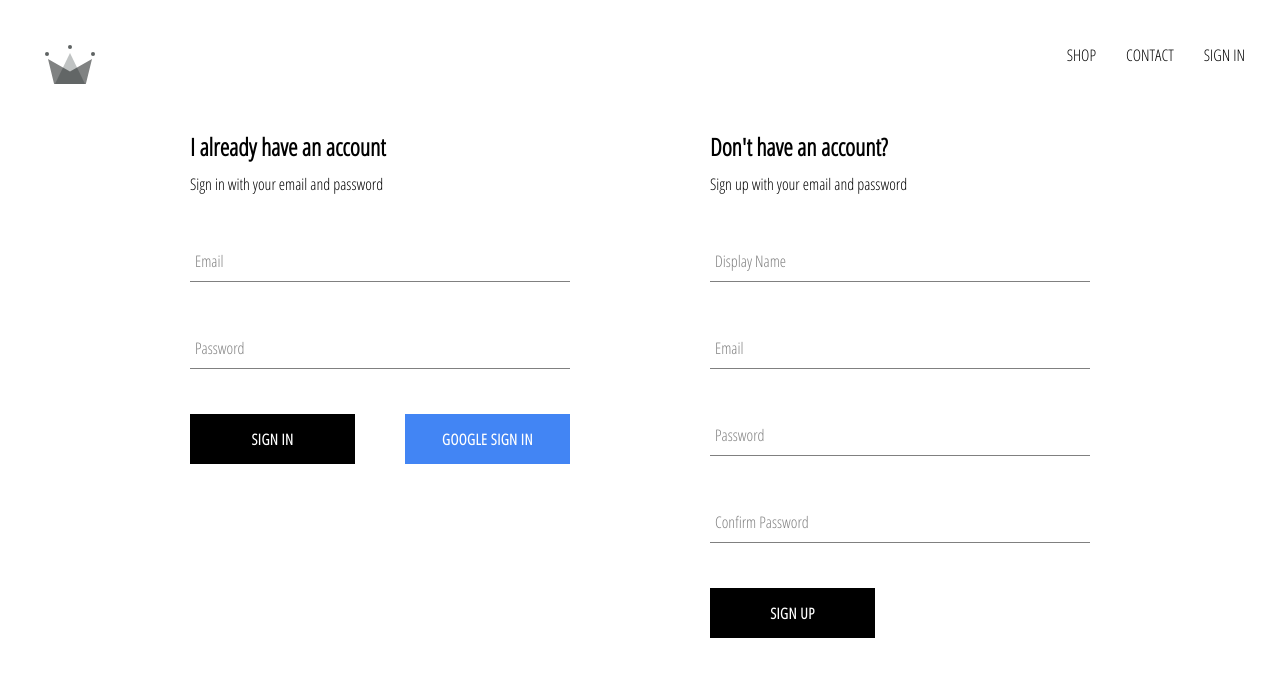
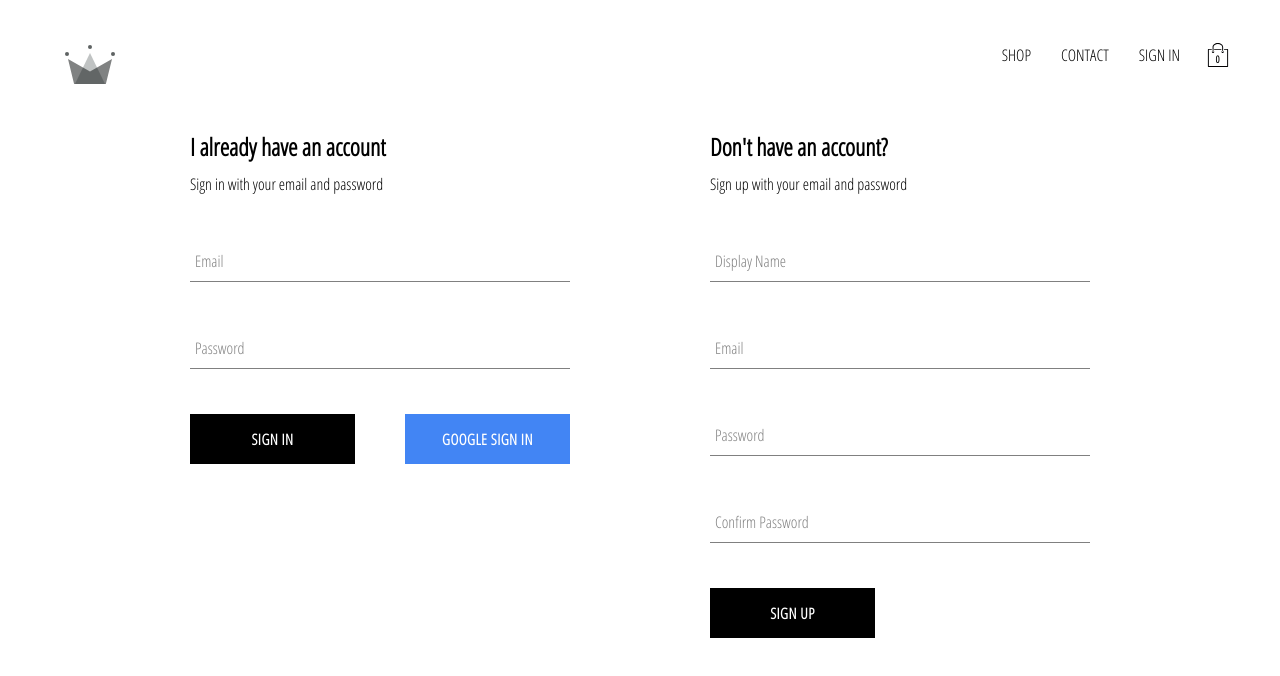
Before and after one commit to vincentayorinde/lit-clothing, a React (Create React App) app: page /auth in a window 1280 px wide. Shown: the top 676 px of the page. Built offline with nearby package versions, Linux system fonts and the light colour scheme; no server answers.

Commit message:
add addToCart feature

```diff
--- /dev/null
+++ b/src/components/cart-dropdown/cart-dropdown.component.jsx
@@ -0,0 +1,22 @@
+import React from 'react'
+import Button from '../button/button.component'
+import { useContext } from 'react'
+import { CartContext } from '../../contexts/cart.context'
+import { CartItem } from '../cart-item/cart-item.component'
+
+import './cart-dropdown.styles.scss'
+const CartDropdown = () => {
+	const {cartItems} = useContext(CartContext)
+	return (
+		<div className='cart-dropdown-container'>
+			<div className='cart-items'>
+				{cartItems.map((item) => (
+					<CartItem key={item.id} cartItem={item} />
+				))}
+			</div>
+			<Button>GO TO CHECKOUT</Button>
+		</div>
+	)
+}
+
+export default CartDropdown
--- /dev/null
+++ b/src/components/cart-dropdown/cart-dropdown.styles.scss
@@ -0,0 +1,29 @@
+.cart-dropdown-container {
+  position: absolute;
+  width: 240px;
+  height: 340px;
+  display: flex;
+  flex-direction: column;
+  padding: 20px;
+  border: 1px solid black;
+  background-color: white;
+  top: 90px;
+  right: 40px;
+  z-index: 5;
+
+  .empty-message {
+    font-size: 18px;
+    margin: 50px auto;
+  }
+
+  .cart-items {
+    height: 240px;
+    display: flex;
+    flex-direction: column;
+    overflow: scroll;
+  }
+
+  button {
+    margin-top: auto;
+  }
+}
--- /dev/null
+++ b/src/components/cart-icon/cart-icon.component.jsx
@@ -0,0 +1,20 @@
+import React, { useContext, useEffect } from 'react'
+import { ReactComponent as ShoppingIcon } from '../../assets/shopping-bag.svg'
+import { CartContext } from '../../contexts/cart.context'
+import './cart-icon.styles.scss'
+
+const CartIcon = () => {
+    const {isCartOpen, setIsCartOpen, quantity} = useContext(CartContext)
+
+    const toggleCartDropDown = () => setIsCartOpen(!isCartOpen)
+
+
+	return (
+		<div className='cart-icon-container' onClick={toggleCartDropDown}>
+			<ShoppingIcon className='shopping-icon' />
+			<span className='item-count'>{quantity}</span>
+		</div>
+	)
+}
+
+export default CartIcon
--- /dev/null
+++ b/src/components/cart-icon/cart-icon.styles.scss
@@ -0,0 +1,21 @@
+.cart-icon-container {
+  width: 45px;
+  height: 45px;
+  position: relative;
+  display: flex;
+  align-items: center;
+  justify-content: center;
+  cursor: pointer;
+
+  .shopping-icon {
+    width: 24px;
+    height: 24px;
+  }
+
+  .item-count {
+    position: absolute;
+    font-size: 10px;
+    font-weight: bold;
+    bottom: 12px;
+  }
+}
--- /dev/null
+++ b/src/components/cart-item/cart-item.component.jsx
@@ -0,0 +1,16 @@
+import React from 'react'
+import './cart-item.styles.scss'
+export const CartItem = ({ cartItem }) => {
+	const { name, quantity, imageUrl, price } = cartItem
+	return (
+		<div className='cart-item-container'>
+			<img src={imageUrl} alt={`${name}`} />
+			<div className='item-details'>
+				<h2 className='name'>{name}</h2>
+				<span className='price'>
+					{quantity} x ${price}
+				</span>
+			</div>
+		</div>
+	)
+}
--- /dev/null
+++ b/src/components/cart-item/cart-item.styles.scss
@@ -0,0 +1,23 @@
+.cart-item-container {
+    width: 100%;
+    display: flex;
+    height: 80px;
+    margin-bottom: 15px;
+
+    img {
+      width: 30%;
+    }
+
+    .item-details {
+      width: 70%;
+      display: flex;
+      flex-direction: column;
+      align-items: flex-start;
+      justify-content: center;
+      padding: 10px 20px;
+
+      .name {
+        font-size: 16px;
+      }
+    }
+  }
--- a/src/components/product-card/product-card.component.jsx
+++ b/src/components/product-card/product-card.component.jsx
@@ -1,8 +1,15 @@
 import React from 'react'
 import Button from '../button/button.component'
+import { useContext } from 'react'
 import './product-card.styles.scss'
+
+import { CartContext } from '../../contexts/cart.context'
+
 const ProductCard = ({ product }) => {
 	const { name, price, imageUrl } = product
+	const {addItemToCart} = useContext(CartContext)
+
+	const addProductToCart = () => addItemToCart(product)
 	return (
 		<div className='product-card-container'>
 			<img src={imageUrl} alt={`${name}`} />
@@ -10,7 +17,7 @@ const ProductCard = ({ product }) => {
 				<span className='name'>{name}</span>
 				<span className='price'>{price}</span>
 			</div>
-			<Button buttonType='inverted'>Add to Cart</Button>
+			<Button buttonType='inverted' onClick={addProductToCart}>Add to Cart</Button>
 		</div>
 	)
 }
--- /dev/null
+++ b/src/contexts/cart.context.jsx
@@ -0,0 +1,48 @@
+import React, { createContext, useEffect, useState } from 'react'
+
+const addCartItem = (cartItems, productToAdd) => {
+	const existingCartItems = cartItems.find(
+		(item) => item.id === productToAdd.id,
+	)
+
+	if (existingCartItems) {
+		return cartItems.map((item) =>
+			item.id === productToAdd.id
+				? { ...item, quantity: item.quantity + 1 }
+				: item,
+		)
+	}
+
+	return [...cartItems, { ...productToAdd, quantity: 1 }]
+}
+
+export const CartContext = createContext({
+	isCartOpen: false,
+	setIsCartOpen: () => {},
+	cartItems: [],
+	addItemToCart: () => {},
+	quantity: 0,
+})
+export const CartProvider = ({ children }) => {
+	const [isCartOpen, setIsCartOpen] = useState(null)
+	const [cartItems, setCartItems] = useState([])
+	const [quantity, setQuantity] = useState(0)
+
+	useEffect(() => {
+		const quantity = cartItems.reduce((total, cartItem) => total + cartItem.quantity, 0)
+		setQuantity(quantity)
+	}, [cartItems])
+
+	const addItemToCart = (productToAdd) => {
+		setCartItems(addCartItem(cartItems, productToAdd))
+	}
+	const value = {
+		isCartOpen,
+		setIsCartOpen,
+		addItemToCart,
+		cartItems,
+		quantity,
+	}
+
+	return <CartContext.Provider value={value}>{children}</CartContext.Provider>
+}
--- a/src/index.js
+++ b/src/index.js
@@ -6,13 +6,16 @@ import reportWebVitals from './reportWebVitals'
 import { BrowserRouter as Router } from 'react-router-dom'
 import { UserProvider } from './contexts/user.context'
 import { ProductProvider } from './contexts/product.context'
+import { CartProvider } from './contexts/cart.context'
 
 ReactDOM.render(
 	<React.StrictMode>
 		<Router>
 			<UserProvider>
 				<ProductProvider>
-					<App />
+					<CartProvider>
+						<App />
+					</CartProvider>
 				</ProductProvider>
 			</UserProvider>
 		</Router>
--- a/src/index.scss
+++ b/src/index.scss
@@ -3,7 +3,7 @@ body {
   -webkit-font-smoothing: antialiased;
   -moz-osx-font-smoothing: grayscale;
   font-family: 'Open Sans Condensed';
-  padding: 20px;
+  padding: 20px 40px;
 }
 
 code {
--- a/src/routes/navigation/navigation.component.jsx
+++ b/src/routes/navigation/navigation.component.jsx
@@ -1,12 +1,17 @@
 import React, { Fragment, useContext } from 'react'
 import { Link, Outlet } from 'react-router-dom'
 import { ReactComponent as CrownLogo } from '../../assets/crown.svg'
+import CartIcon from '../../components/cart-icon/cart-icon.component'
+import CartDropdown from '../../components/cart-dropdown/cart-dropdown.component'
+
+import { UserContext } from '../../contexts/user.context'
+import { CartContext } from '../../contexts/cart.context'
+import { signOutUser } from '../../utils/firebase/firebase.utils'
 import './navigation.styles.scss'
-import { UserContext } from '../../contexts/user.context'
-import { signOutUser } from '../../utils/firebase/firebase.utils'
 
 const Navigation = () => {
 	const { currentUser } = useContext(UserContext)
+	const { isCartOpen } = useContext(CartContext)
 
 	return (
 		<Fragment>
@@ -22,11 +27,17 @@ const Navigation = () => {
 						CONTACT
 					</Link>
 					{currentUser ? (
-						<span  className='nav-link' onClick={signOutUser}>SIGN OUT</span>
+						<span className='nav-link' onClick={signOutUser}>
+							SIGN OUT
+						</span>
 					) : (
-						<Link className='nav-link' to='/auth'>SIGN IN</Link>
+						<Link className='nav-link' to='/auth'>
+							SIGN IN
+						</Link>
 					)}
+					<CartIcon />
 				</div>
+				{isCartOpen && <CartDropdown />}
 			</div>
 			<Outlet />
 		</Fragment>
```
Also changed, not shown: src/assets/shopping-bag.svg (added).
